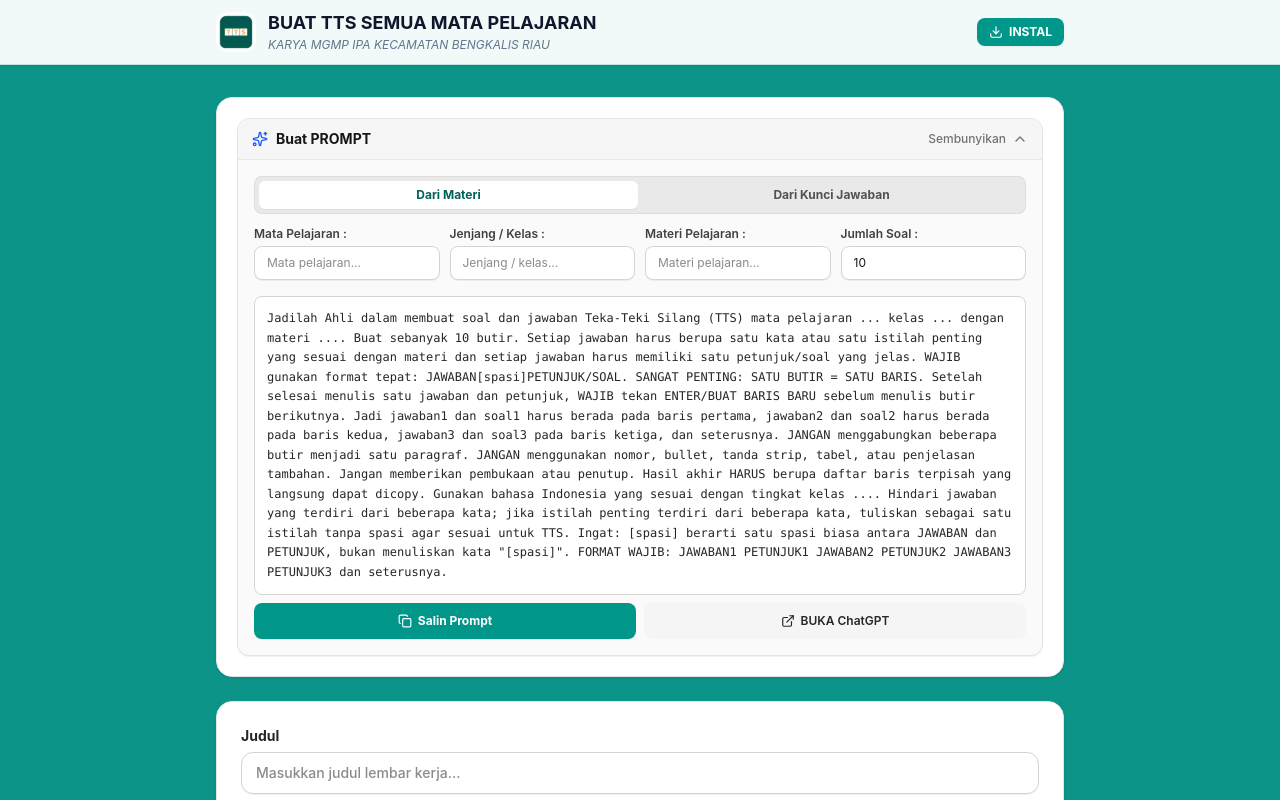
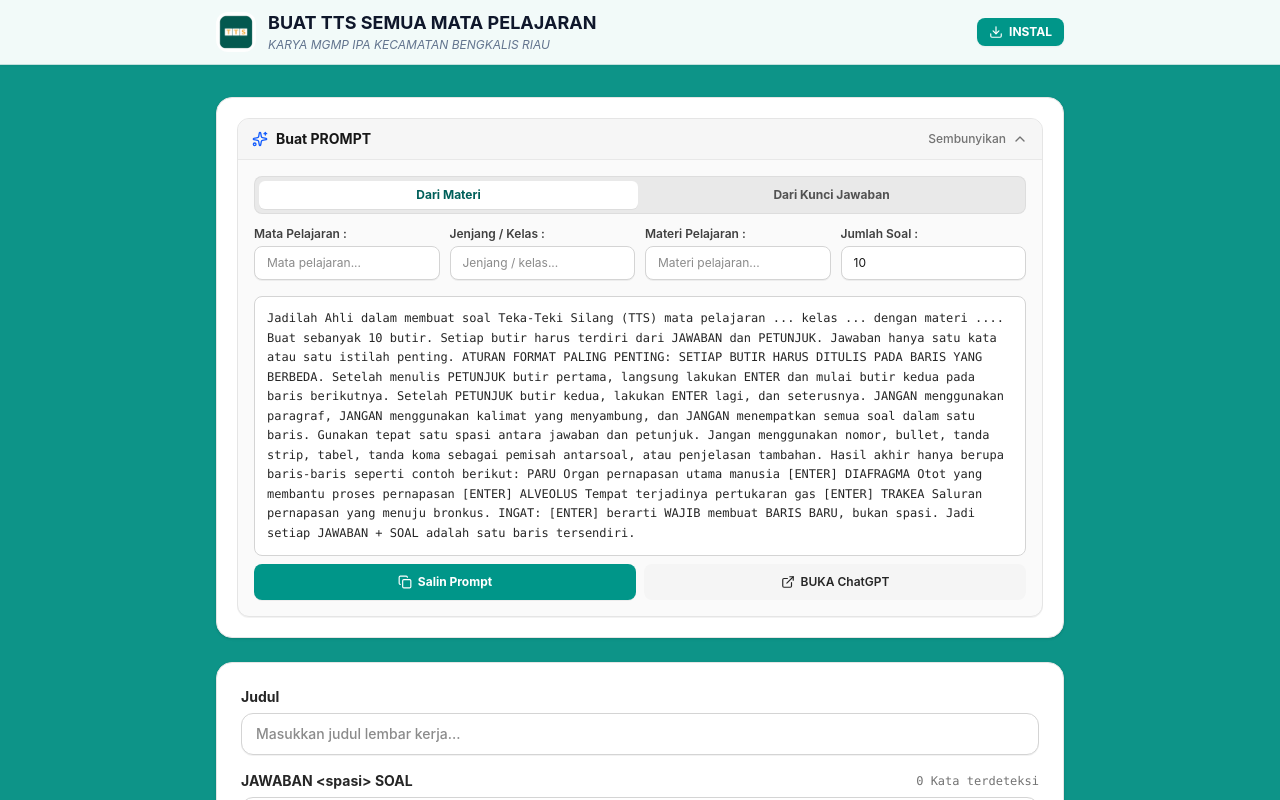
Before and after one commit to hijabgurubertuah/ttsmgmp, a React (Vite) app: page / in a window 1280 px wide. Shown: the top 800 px of the page. Built offline with nearby package versions, Linux system fonts and the light colour scheme; no server answers; the database is empty.

Commit message:
refactor: simplify prompt instructions for TTS generation
Update the system prompt to improve clarity and formatting constraints for the TTS question generator.

```diff
--- a/src/components/WorksheetGenerator.tsx
+++ b/src/components/WorksheetGenerator.tsx
@@ -286,11 +286,7 @@ export const WorksheetGenerator: React.FC = () => {
     const topic = promptTopic.trim() || '...';
     const count = promptCount.trim() || '...';
 
-    return `Jadilah Ahli dalam membuat soal dan jawaban Teka-Teki Silang (TTS) mata pelajaran ${subject} kelas ${grade} dengan materi ${topic}. Buat sebanyak ${count} butir. Setiap jawaban harus berupa satu kata atau satu istilah penting yang sesuai dengan materi dan setiap jawaban harus memiliki satu petunjuk/soal yang jelas. WAJIB gunakan format tepat: JAWABAN[spasi]PETUNJUK/SOAL. SANGAT PENTING: SATU BUTIR = SATU BARIS. Setelah selesai menulis satu jawaban dan petunjuk, WAJIB tekan ENTER/BUAT BARIS BARU sebelum menulis butir berikutnya. Jadi jawaban1 dan soal1 harus berada pada baris pertama, jawaban2 dan soal2 harus berada pada baris kedua, jawaban3 dan soal3 pada baris ketiga, dan seterusnya. JANGAN menggabungkan beberapa butir menjadi satu paragraf. JANGAN menggunakan nomor, bullet, tanda strip, tabel, atau penjelasan tambahan. Jangan memberikan pembukaan atau penutup. Hasil akhir HARUS berupa daftar baris terpisah yang langsung dapat dicopy. Gunakan bahasa Indonesia yang sesuai dengan tingkat kelas ${grade}. Hindari jawaban yang terdiri dari beberapa kata; jika istilah penting terdiri dari beberapa kata, tuliskan sebagai satu istilah tanpa spasi agar sesuai untuk TTS. Ingat: [spasi] berarti satu spasi biasa antara JAWABAN dan PETUNJUK, bukan menuliskan kata "[spasi]". FORMAT WAJIB:
-JAWABAN1 PETUNJUK1
-JAWABAN2 PETUNJUK2
-JAWABAN3 PETUNJUK3
-dan seterusnya.`;
+    return `Jadilah Ahli dalam membuat soal Teka-Teki Silang (TTS) mata pelajaran ${subject} kelas ${grade} dengan materi ${topic}. Buat sebanyak ${count} butir. Setiap butir harus terdiri dari JAWABAN dan PETUNJUK. Jawaban hanya satu kata atau satu istilah penting. ATURAN FORMAT PALING PENTING: SETIAP BUTIR HARUS DITULIS PADA BARIS YANG BERBEDA. Setelah menulis PETUNJUK butir pertama, langsung lakukan ENTER dan mulai butir kedua pada baris berikutnya. Setelah PETUNJUK butir kedua, lakukan ENTER lagi, dan seterusnya. JANGAN menggunakan paragraf, JANGAN menggunakan kalimat yang menyambung, dan JANGAN menempatkan semua soal dalam satu baris. Gunakan tepat satu spasi antara jawaban dan petunjuk. Jangan menggunakan nomor, bullet, tanda strip, tabel, tanda koma sebagai pemisah antarsoal, atau penjelasan tambahan. Hasil akhir hanya berupa baris-baris seperti contoh berikut: PARU Organ pernapasan utama manusia [ENTER] DIAFRAGMA Otot yang membantu proses pernapasan [ENTER] ALVEOLUS Tempat terjadinya pertukaran gas [ENTER] TRAKEA Saluran pernapasan yang menuju bronkus. INGAT: [ENTER] berarti WAJIB membuat BARIS BARU, bukan spasi. Jadi setiap JAWABAN + SOAL adalah satu baris tersendiri.`;
   }, [promptSubject, promptGrade, promptTopic, promptCount]);
 
   // Prompt Tab 2: Dari Kunci Jawaban Satu Kata (dipisahkan koma)
@@ -298,11 +294,7 @@ dan seterusnya.`;
     const subject = (promptAnswersSubject.trim() || promptSubject.trim()) || '...';
     const answers = promptAnswersList.trim() || '.......';
 
-    return `Jadilah Ahli dalam membuat petunjuk/soal Teka-Teki Silang (TTS) mata pelajaran ${subject} untuk daftar kunci jawaban berikut: ${answers}. Setiap jawaban harus memiliki satu petunjuk/soal yang jelas. WAJIB gunakan format tepat: JAWABAN[spasi]PETUNJUK/SOAL. SANGAT PENTING: SATU BUTIR = SATU BARIS. Setelah selesai menulis satu jawaban dan petunjuk, WAJIB tekan ENTER/BUAT BARIS BARU sebelum menulis butir berikutnya. Jadi jawaban1 dan soal1 harus berada pada baris pertama, jawaban2 dan soal2 harus berada pada baris kedua, dan seterusnya. JANGAN menggabungkan beberapa butir menjadi satu paragraf. JANGAN menggunakan nomor, bullet, tanda strip, tabel, atau penjelasan tambahan. Jangan memberikan pembukaan atau penutup. Hasil akhir HARUS berupa daftar baris terpisah yang langsung dapat dicopy. Ingat: [spasi] berarti satu spasi biasa antara JAWABAN dan PETUNJUK, bukan menuliskan kata "[spasi]". FORMAT WAJIB:
-JAWABAN1 PETUNJUK1
-JAWABAN2 PETUNJUK2
-JAWABAN3 PETUNJUK3
-dan seterusnya.`;
+    return `Jadilah Ahli dalam membuat petunjuk/soal Teka-Teki Silang (TTS) mata pelajaran ${subject} untuk daftar kunci jawaban berikut: ${answers}. Setiap butir harus terdiri dari JAWABAN dan PETUNJUK. Jawaban hanya satu kata atau satu istilah penting. ATURAN FORMAT PALING PENTING: SETIAP BUTIR HARUS DITULIS PADA BARIS YANG BERBEDA. Setelah menulis PETUNJUK butir pertama, langsung lakukan ENTER dan mulai butir kedua pada baris berikutnya. Setelah PETUNJUK butir kedua, lakukan ENTER lagi, dan seterusnya. JANGAN menggunakan paragraf, JANGAN menggunakan kalimat yang menyambung, dan JANGAN menempatkan semua soal dalam satu baris. Gunakan tepat satu spasi antara jawaban dan petunjuk. Jangan menggunakan nomor, bullet, tanda strip, tabel, tanda koma sebagai pemisah antarsoal, atau penjelasan tambahan. INGAT: setiap baris baru adalah [ENTER], sehingga setiap JAWABAN + SOAL adalah satu baris tersendiri.`;
   }, [promptAnswersSubject, promptSubject, promptAnswersList]);
 
   const currentActivePrompt = promptActiveTab === 'topic' ? generatedPromptTab1 : generatedPromptTab2;
```
